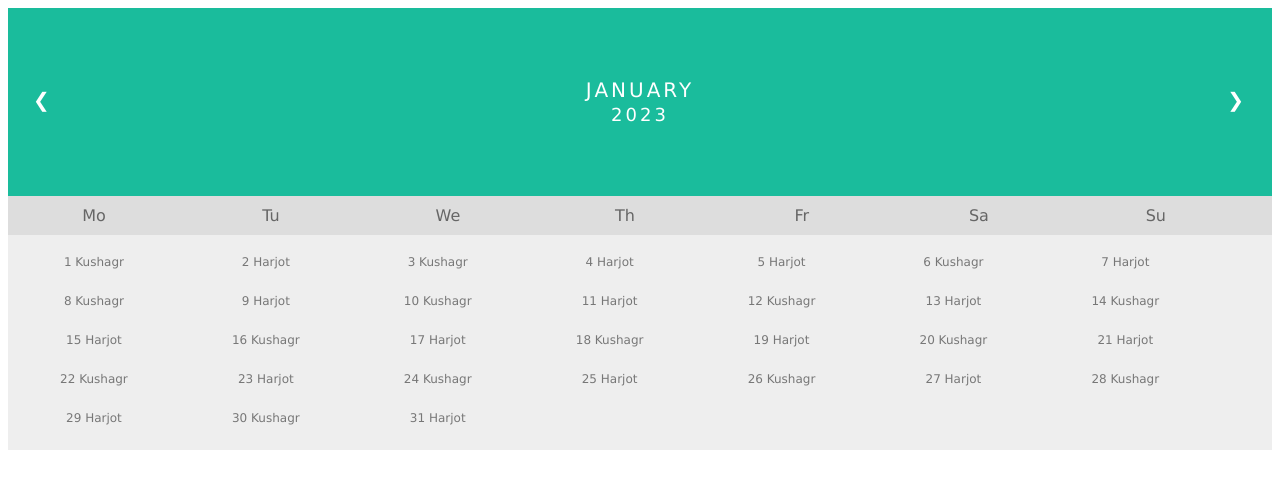
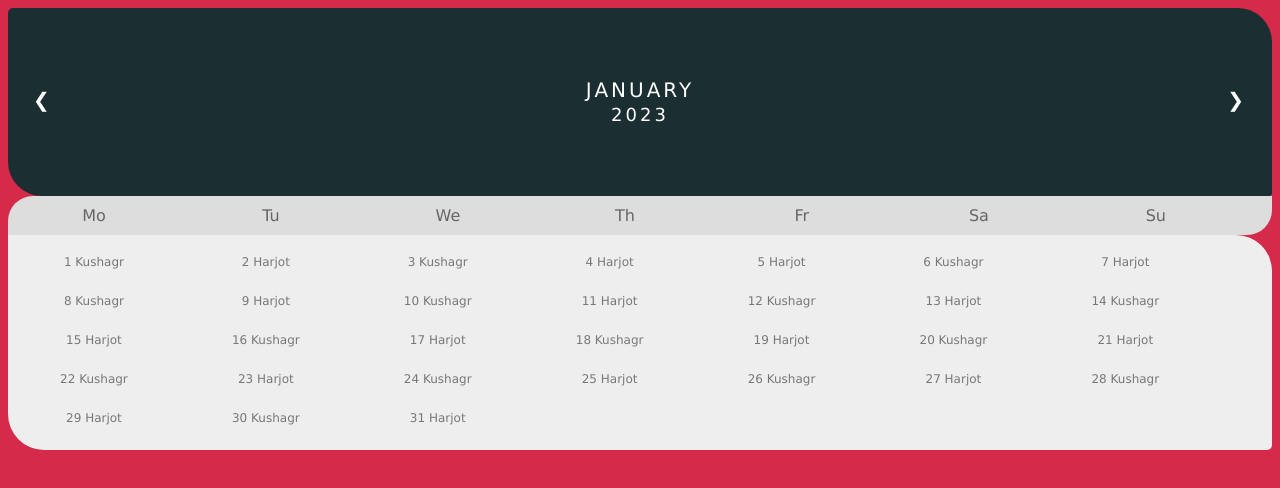
Before and after one commit to harjotscs/Chores-calendar, a plain HTML site: page index.html in a window 1280 px wide. Drawn offline with Linux system fonts and the light colour scheme.

Commit message:
Update style.css

```diff
--- a/style.css
+++ b/style.css
@@ -6,13 +6,15 @@ ul {
 }
 body {
   font-family: Verdana, sans-serif;
+  background-color: #d62a4a;
 }
 
 .month {
   padding: 70px 25px;
   width: 100%;
-  background: #1abc9c;
+  background: #1b2f33;
   text-align: center;
+  border-radius: 5px 34px 3px;
 }
 
 .month ul {
@@ -41,6 +43,7 @@ body {
   margin: 0;
   padding: 10px 0;
   background-color: #ddd;
+  border-radius: 25px 0px;
 }
 
 .weekdays li {
@@ -54,6 +57,7 @@ body {
   padding: 10px 0;
   background: #eee;
   margin: 0;
+  border-radius: 0px 36px 5px;
 }
 
 .days li {
@@ -68,7 +72,7 @@ body {
 
 .days li .active {
   padding: 5px;
-  background: #1abc9c;
+  background: #1b2f33;
   color: white !important;
 }
 
```
